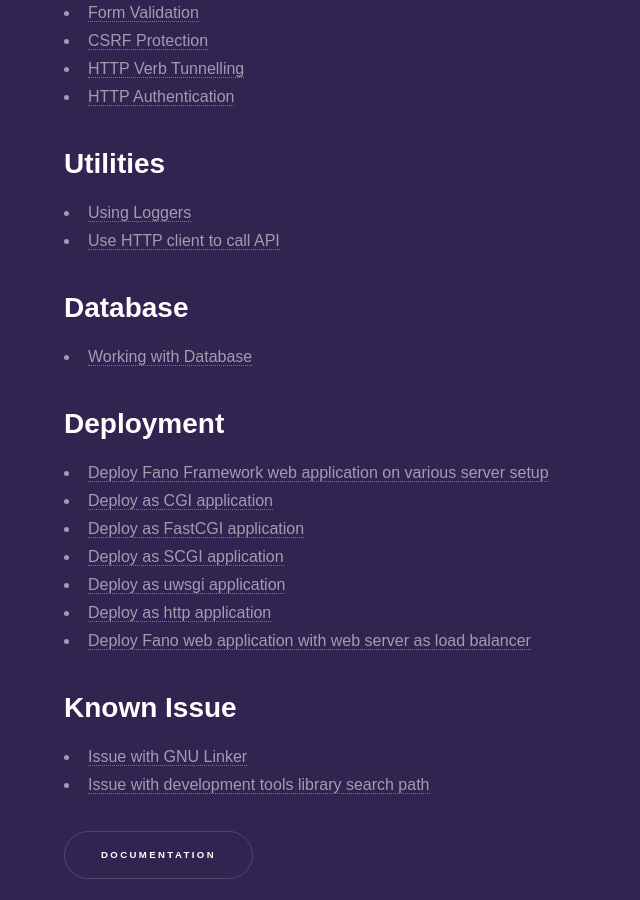
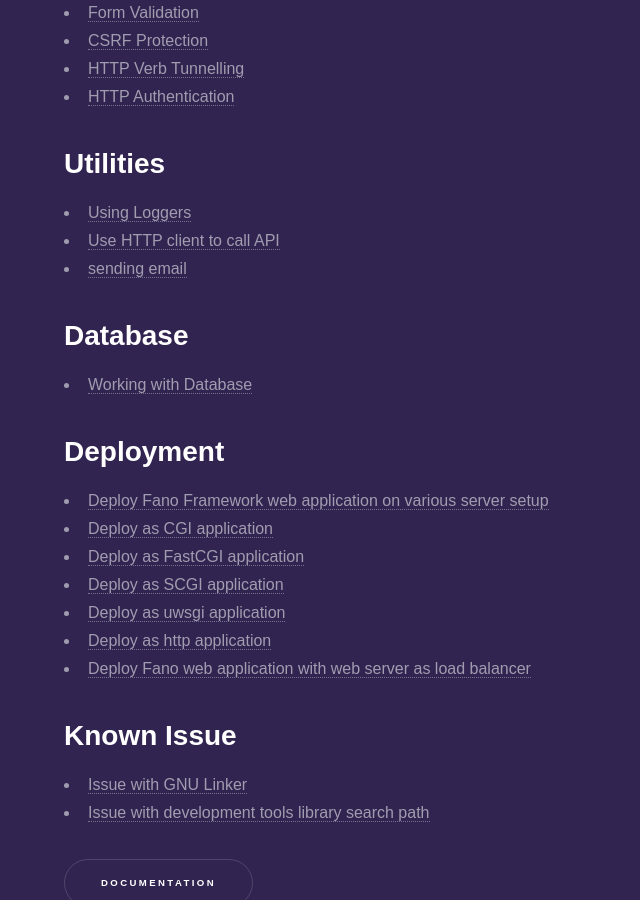
Before and after one commit to fanoframework/fanoframework.github.io, a Jekyll site: the page built from documentation/index.md, in a window 1280 px wide and 900 px high, scrolled down 1564 px. Shown: the whole window, without its empty margins (0-640 px from the left). Built offline with Jekyll 4.4.1, drawn with Linux system fonts in a browser that asks for light colours; our own code applies the rules of GitHub Pages for plain Markdown files.

Commit message:
Update index.md

```diff
--- a/documentation/index.md
+++ b/documentation/index.md
@@ -61,6 +61,7 @@
 
 - [Using Loggers](/utilities/using-loggers)
 - [Use HTTP client to call API](/utilities/http-clients)
+- [sending email](/utilities/sending-email)
 
 ## Database
 
```
